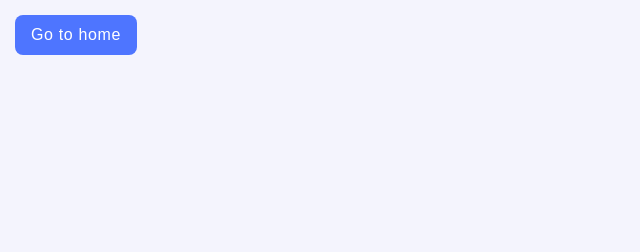
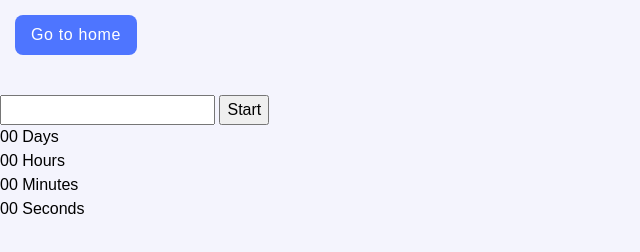
Before and after one commit to MaksKarpov961/goit-js-hw-10, a website built with Vite: page src/1-timer.html in a window 1280 px wide. Shown: the whole page, without its empty margins (0-640 px from the left). Built offline with nearby package versions, Linux system fonts and the light colour scheme.

Commit message:
readi to start

```diff
--- a/src/1-timer.html
+++ b/src/1-timer.html
@@ -5,14 +5,34 @@
     <link rel="icon" type="image/svg+xml" href="/favicon.svg" />
     <meta http-equiv="X-UA-Compatible" content="IE=edge" />
     <meta name="viewport" content="width=device-width, initial-scale=1.0" />
-    <title>Gallery</title>
+    <title>Timer</title>
     <link rel="stylesheet" href="./css/styles.css" />
   </head>
   <body>
     <div class="container">
       <a class="go-home" href="./index.html">Go to home</a>
-      <div>
-        <ul class="gallery js-gallery"></ul>
+    </div>
+    <div>
+      <input type="text" id="datetime-picker" />
+      <button type="button" data-start>Start</button>
+
+      <div class="timer">
+        <div class="field">
+          <span class="value" data-days>00</span>
+          <span class="label">Days</span>
+        </div>
+        <div class="field">
+          <span class="value" data-hours>00</span>
+          <span class="label">Hours</span>
+        </div>
+        <div class="field">
+          <span class="value" data-minutes>00</span>
+          <span class="label">Minutes</span>
+        </div>
+        <div class="field">
+          <span class="value" data-seconds>00</span>
+          <span class="label">Seconds</span>
+        </div>
       </div>
     </div>
     <script type="module" src="./js/1-timer.js"></script>
```
Also changed, not shown: src/2-snackbar.html (+1 -12 lines), src/index.html (+2 -2 lines).
